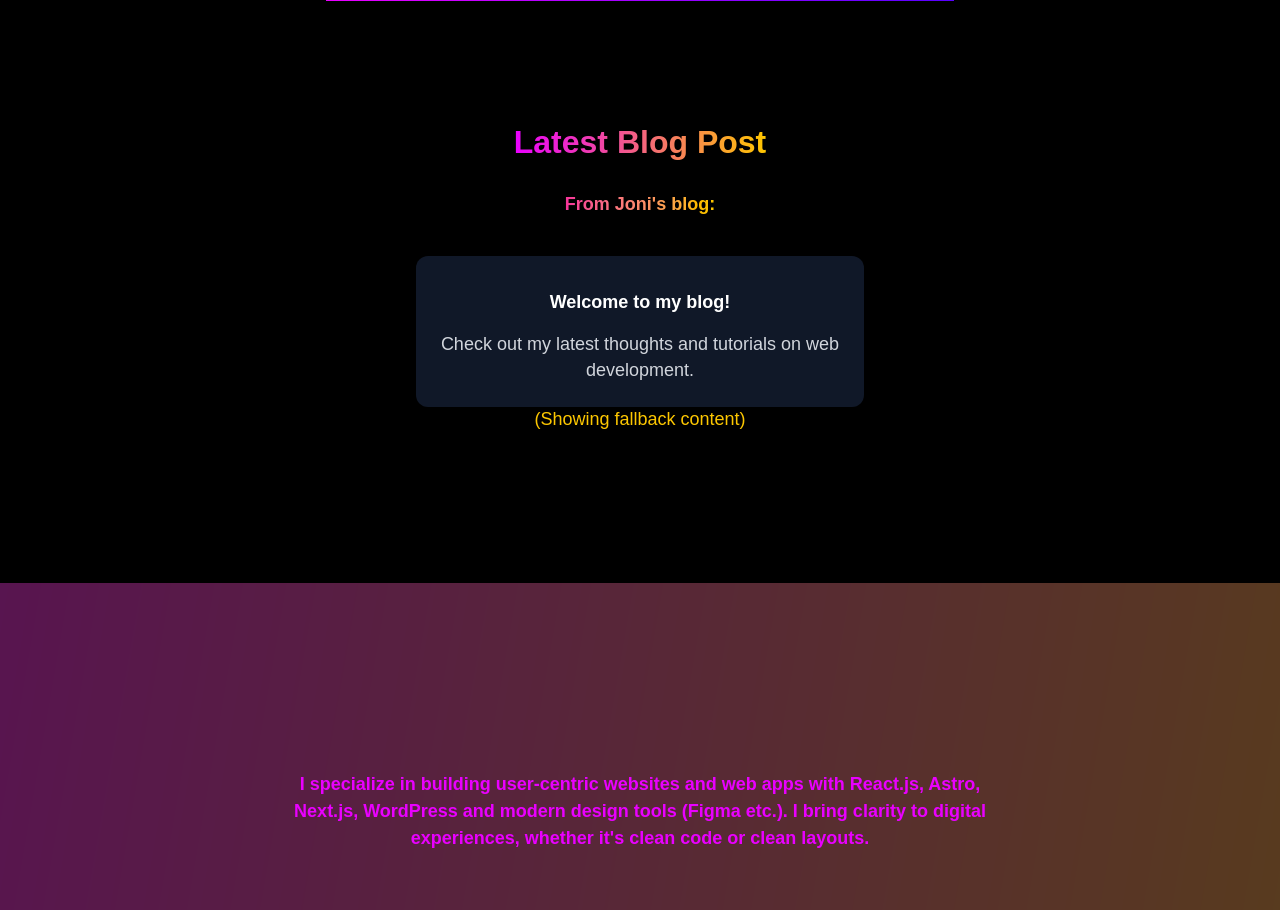
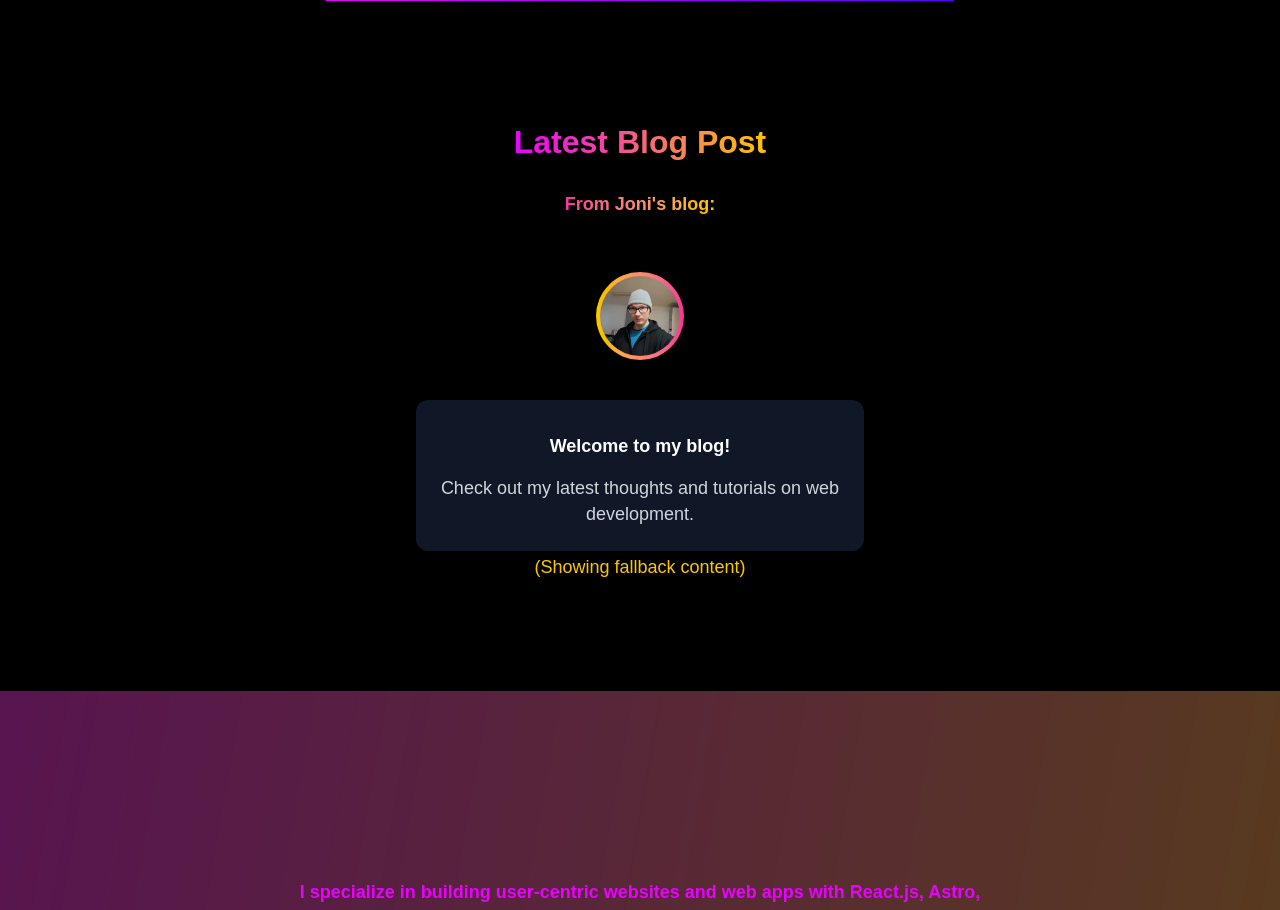
Before and after one commit to Eyesore123/portfolio2, a React (Vite) app: page / in a window 1280 px wide. Shown: the part 864-1774 px from the top of the page. Built offline with nearby package versions, Linux system fonts and the light colour scheme; no server answers.

Commit message:
add image to blogpost section

```diff
--- a/src/components/LatestBlogCard.jsx
+++ b/src/components/LatestBlogCard.jsx
@@ -11,7 +11,8 @@ export default function LatestBlogCard() {
   const fallbackPost = {
     title: "Welcome to my blog!",
     excerpt: "Check out my latest thoughts and tutorials on web development.",
-    url: "https://blog-app-production-16c2.up.railway.app/", // Replace with your actual blog URL
+    url: "https://blog-app-production-16c2.up.railway.app/",
+    imageUrl: "/fallbackimage.jpg" // Fallback image
   };
 
   useEffect(() => {
@@ -40,17 +41,34 @@ export default function LatestBlogCard() {
 
   return (
     <section className='flex flex-row justify-center items-center'>
-      <div className='!mt-14 !pb-10 !pl-6 !pr-6 w-[60%] lg:max-w-[60%] flex flex-col justify-center items-center text-center'>
+      <div className='!mt-14 !pl-6 !pr-6 w-[60%] lg:max-w-[60%] flex flex-col justify-center items-center text-center'>
 
         <h2 className='gradienttext text-2xl !mb-4'>{t("latestblog.header")}</h2>
+
         <p className='text-xs !mt-3 !mb-10 font-bold bg-gradient-to-r from-pink-500 to-yellow-400 bg-clip-text text-transparent cursor-pointer'>
           {t("latestblog.linktext")}
         </p>
+
+        {/* Image below the link */}
+        {displayPost && (
+          <div className='!mt-4 !p-1 bg-gradient-to-r from-yellow-400 to-pink-500 rounded-full'>
+            <img
+              src={displayPost.imageUrl || "/fallbackimage.jpg"}
+              alt="Blog post thumbnail"
+              className='w-[80px] h-[80px] object-cover rounded-full hover:cursor-pointer'
+              onError={(e) => {
+                e.target.src = "/fallbackimage.jpg";
+              }}
+            />
+          </div>
+        )}
+
         {loading && (
           <p className='text-gray-500 text-sm italic'>{t("latestblog.loading")}</p>
         )}
 
         {displayPost && !loading && (
+          <div className='flex flex-col items-center !mt-10'>
             <a
               href={displayPost.url}
               target='_blank'
@@ -60,9 +78,11 @@ export default function LatestBlogCard() {
               <p className='text-lg !mb-4 !mt-4 font-semibold'>{displayPost.title}</p>
               <p className='text-sm text-gray-300 !mt-2 !mb-2'>{displayPost.excerpt}</p>
             </a>
+          </div>
         )}
+
         {error && (
-              <p className='text-xs text-yellow-400 mt-1'>
+          <p className='text-xs text-yellow-400 !mt-1'>
             (Showing fallback content)
           </p>
         )}
```
Also changed, not shown: public/fallbackimage.jpg (added). Lines whose indentation alone changed are shown as unchanged.
